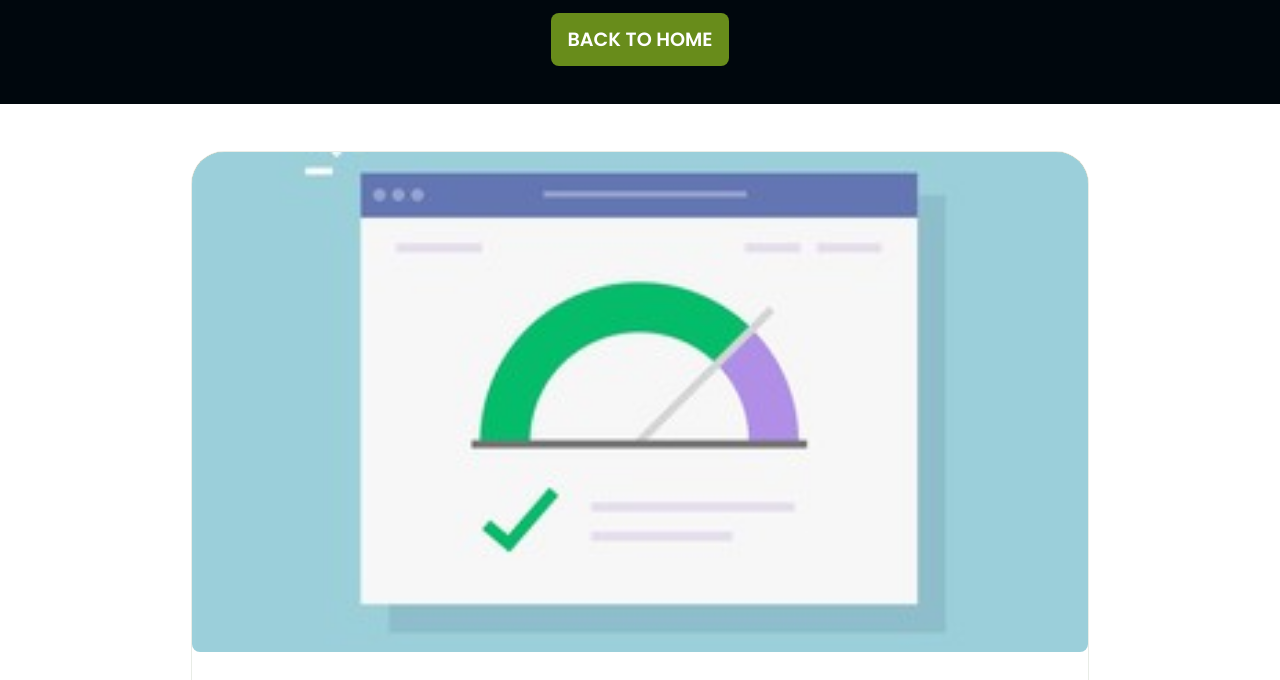
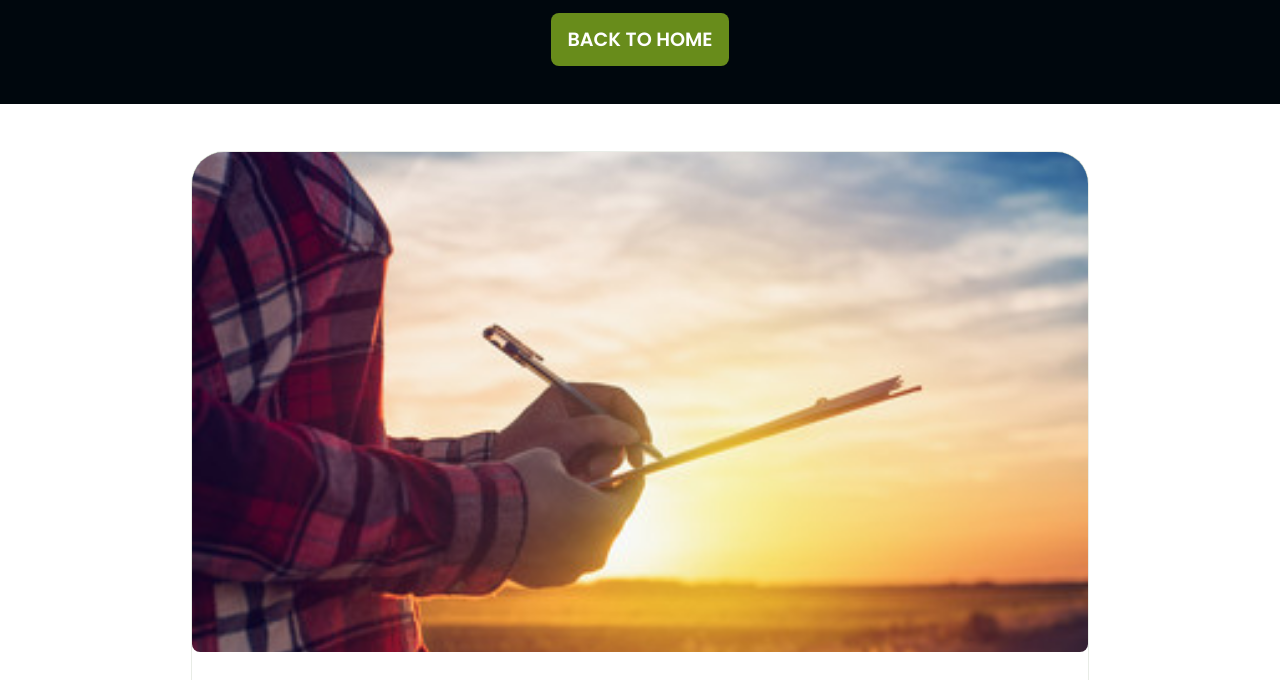
Before and after one commit to mohamedmansour24/Graduation-Project, a plain HTML site: page M4.HTML in a window 1280 px wide. Shown: the part 83-763 px from the top of the page. Drawn offline with nearby package versions, Linux system fonts and the light colour scheme.

Commit message:
Add files via upload

```diff
--- a/M4.HTML
+++ b/M4.HTML
@@ -45,7 +45,7 @@
 			<section class="main-post-container">
 				<div class="main-post-content">
 					<div class="b-content">
-						<img src="images/Main-content/2.jpg" alt="" class="header-img">
+						<img src="images/Main-content/4.jpg" alt="" class="header-img">
 						<h1 class="header-title">حلول المقترحة لمواجهة المشاكل التي تواجه الزراعة في مصر
 						</h1>
 						<h2 class="sub"> المقدمة:-</h2>
```
